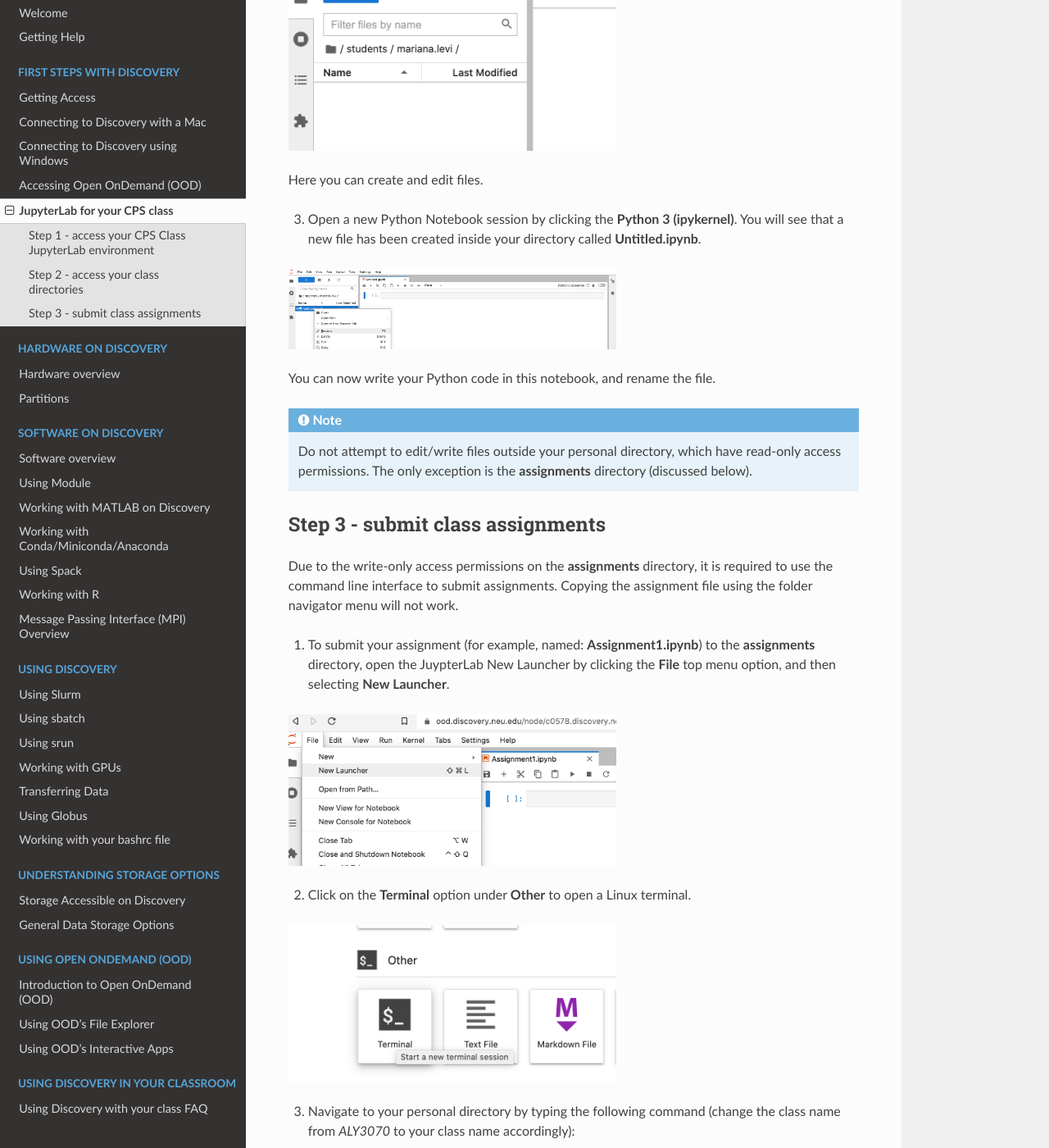
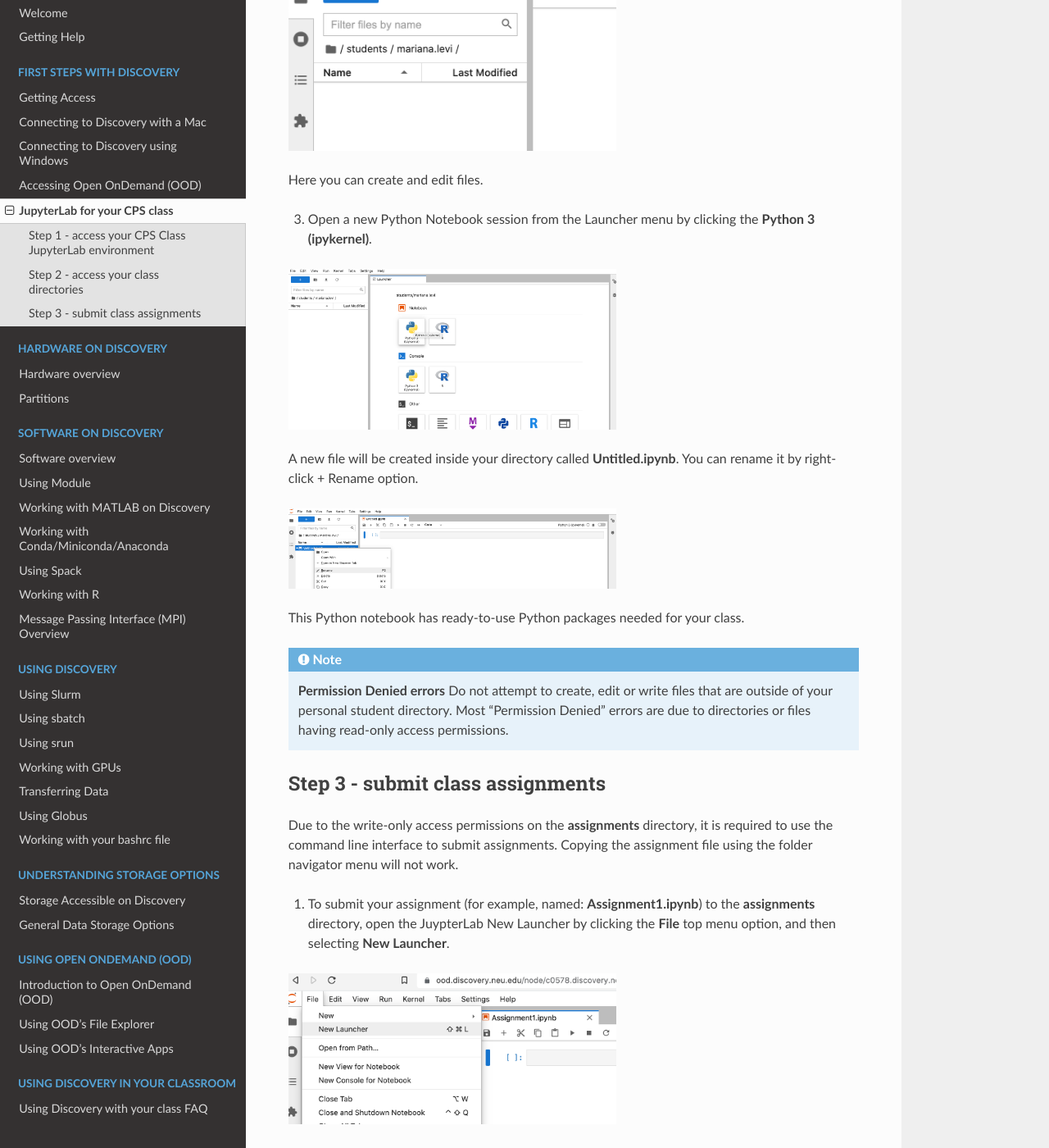
Before and after one commit to northeastern-rc/rc-public-documentation, a Sphinx documentation site: the page built from docs/source/first_steps/cps_ood.rst, in a window 1280 px wide and 1400 px high, scrolled down 3151 px. Shown: the whole window at 82% size. Built offline with Sphinx 7.4.7 and the Read the Docs theme 2.0.0, drawn with Linux system fonts in a browser that asks for light colours; some of the changed text lies outside the part shown.

Commit message:
fixed notes

```diff
--- a/docs/source/first_steps/cps_ood.rst
+++ b/docs/source/first_steps/cps_ood.rst
@@ -77,16 +77,23 @@
 
 Here you can create and edit files.
 
-3. Open a new Python Notebook session by clicking the **Python 3 (ipykernel)**. You will see that a new file has been created inside your directory called **Untitled.ipynb**.
+3. Open a new Python Notebook session from the Launcher menu by clicking the **Python 3 (ipykernel)**.
+
+.. image:: /images/cps-ood-jupyterlab-ipykernel-launcher.png
+ :width: 400
+ :alt: show inside ipykernel.
+
+A new file will be created inside your directory called **Untitled.ipynb**. You can rename it by right-click + Rename option.
 
 .. image:: /images/cps-ood-jupyterlab-ipykernel.png
  :width: 400
  :alt: show inside ipykernel.
 
-You can now write your Python code in this notebook, and rename the file.
+This Python notebook has ready-to-use Python packages needed for your class.
 
 .. note::
-  Do not attempt to edit/write files outside your personal directory, which have read-only access permissions. The only exception is the **assignments** directory (discussed below).
+  **Permission Denied errors**
+  Do not attempt to create, edit or write files that are outside of your personal student directory. Most "Permission Denied" errors are due to directories or files having read-only access permissions.
 
 Step 3 - submit class assignments
 =================================
@@ -104,21 +111,21 @@
  :width: 400
  :alt: open terminal.
 
-3. Navigate to your personal directory by typing the following command (change the class name from `ALY3070` to your class name accordingly): ::
+3. Navigate to your personal directory by typing the following command (change the class name from ``ALY3070`` to your class name accordingly) ::
 
   cd /work/cps/ALY3070/students/$USER
 
-Where `$USER` is a saved shell variable for your username. You can optionally also replace it with your username.
+Where ``$USER`` is a saved shell variable for your username. You can optionally also replace it with your username.
 
-4. Check that your assignment file is visible in the command line by typing: ::
+4. Check that your assignment file is visible in the command line by typing ::
 
   ls
 
-5. Copy the assignment file to the **assignments** directory with this command (replace **Assignment1.ipynb** with your file name): ::
+5. Copy the assignment file to the **assignments** directory with this command (replace **Assignment1.ipynb** with your file name) ::
 
   cp Assignment1.ipynb ../../assignments
 
-To remove an existing assignment, type (replace **Assignment1.ipynb** with your file name): ::
+To remove an existing assignment, type (replace **Assignment1.ipynb** with your file name) ::
 
   rm ../../assignments/Assignment1.ipynb
 
```
Also changed, not shown: docs/source/images/cps-ood-jupyterlab-ipykernel-launcher.png (added).
